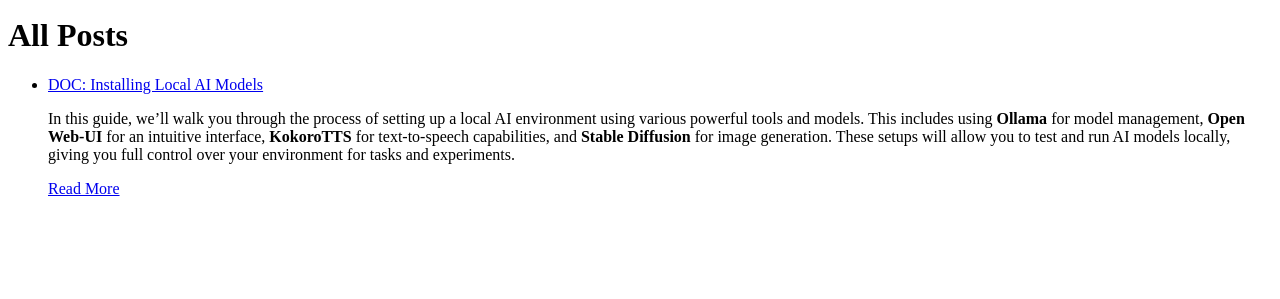
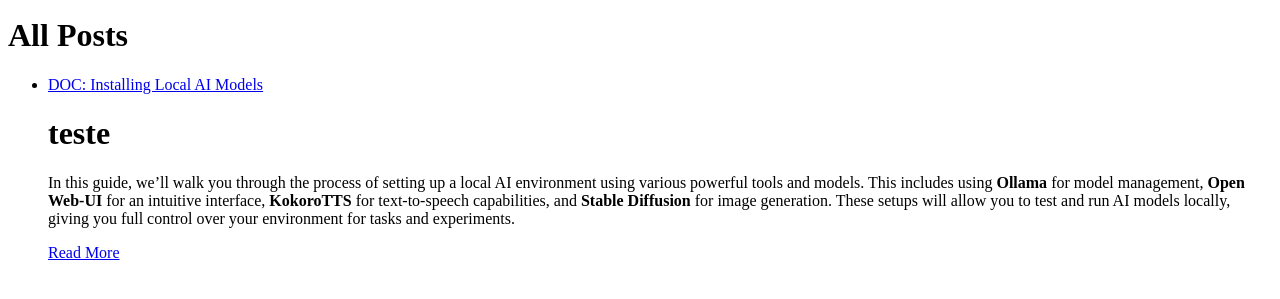
Before and after one commit to alanthebrighter/alanthebrighter.github.io, a Jekyll site: the page built from posts/index.markdown, in a window 1280 px wide, cut to the strip 212-511 px from the top of the page. Built offline with Jekyll 4.4.1, drawn with Linux system fonts in a browser that asks for light colours; nearby versions of some CDN libraries; library files that are not in the unit come from our copies.

Commit message:
Update 2025-03-08-AI-Development-Environment.md

```diff
--- a/_posts/2025-03-08-AI-Development-Environment.md
+++ b/_posts/2025-03-08-AI-Development-Environment.md
@@ -6,7 +6,7 @@
 tags: [Local AI Models, Ollama, Open WebUI, KokoroTTS, Stable Diffusion, Text-to-Speech, Image Generation, Python, Web Search, Docker, Development Guide]
 permalink: /posts/LocalAISetup  # Custom URL path (optional)
 ---
-
+# teste
 In this guide, we'll walk you through the process of setting up a local AI environment using various powerful tools and models. This includes using **Ollama** for model management, **Open Web-UI** for an intuitive interface, **KokoroTTS** for text-to-speech capabilities, and **Stable Diffusion** for image generation. These setups will allow you to test and run AI models locally, giving you full control over your environment for tasks and experiments.
 
 Before diving into the setup process, please review the important security information below to ensure that your local environment remains secure.
```
